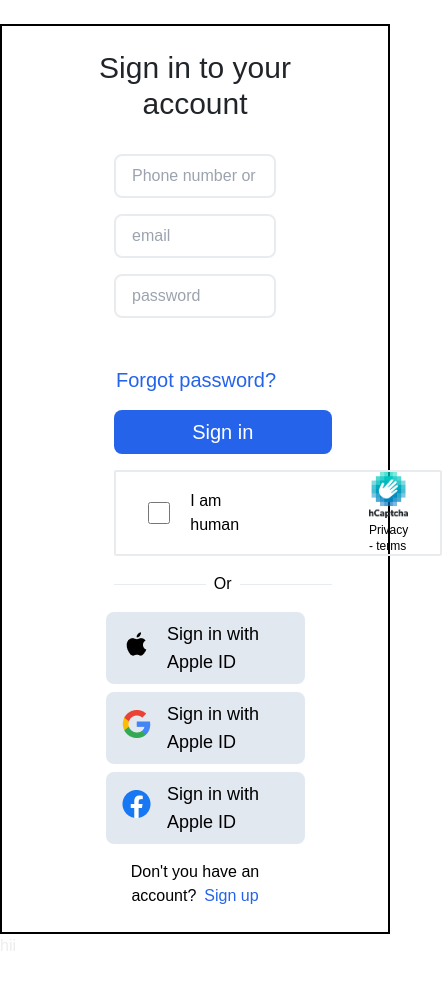
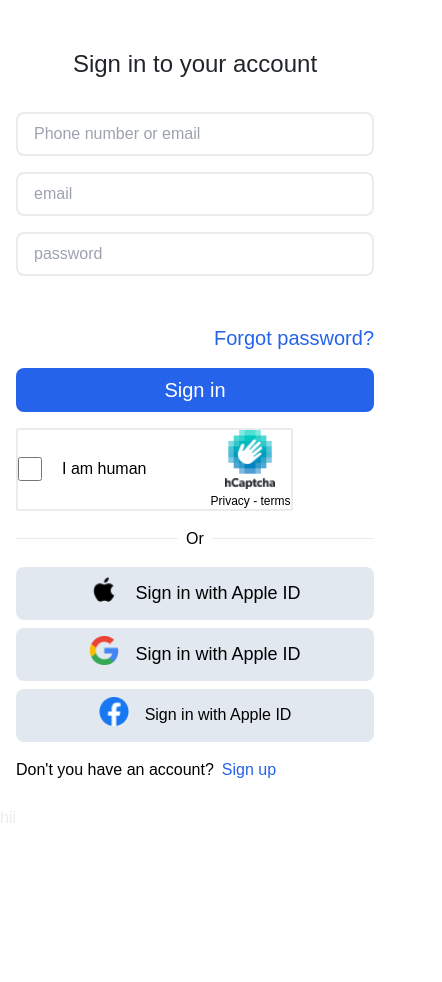
Before and after one commit to Abdullah6346/chat-app-contest, a Next.js app: page /signin in a window 390 px wide. Shown: the whole page, 442 px wide, since content can reach past the window. After the commit the page ends 854 px from the top, so only its background shows below. Built offline with nearby package versions, Linux system fonts and the light colour scheme.

Commit message:
add  features

```diff
--- a/src/app/signin/page.tsx
+++ b/src/app/signin/page.tsx
@@ -5,7 +5,7 @@ const page = () => {
   return (
     <div className="  bg-[#FFFFFF] py-6">
       <div className="grid grid-cols-1 sm:grid-cols-2 mx-auto container ">
-        <div className=" w-full border-2 border-black">
+        <div className=" w-full ">
           <SigninForm />
         </div>
         <div>hii</div>
--- a/src/components/signin/Apple.tsx
+++ b/src/components/signin/Apple.tsx
@@ -3,7 +3,10 @@ import React from "react";
 
 const Apple = () => {
   return (
-    <div className="flex items-center justify-center gap-4 bg-slate-200 px-4 py-2 rounded-lg w-[85%]">
+    <div
+      className="flex items-center justify-center gap-4 bg-slate-200 xl:px-4 py-2 rounded-lg xl:w-[85%]
+    lg:w-[82%] md:w-[100%]   "
+    >
       <Image
         src="/icons/apple.png"
         alt="apple"
--- a/src/components/signin/CaptchaButton.tsx
+++ b/src/components/signin/CaptchaButton.tsx
@@ -4,13 +4,13 @@ import captcha from "../../../public/Logo.png";
 
 const captchaButton = () => {
   return (
-    <div className="px-8  border-2 border-[#E9ECEF] rounded-sm flex items-center justify-start gap-[7.5rem]">
+    <div className="sm:px-8  border-2 border-[#E9ECEF] rounded-sm flex items-center justify-start xl:gap-[7.5rem] lg-[5.3rem] gap-16">
       <div className="flex items-center justify-center gap-5">
         <input
           type="checkbox"
           id="checkbox"
           name="checkbox"
-          className="w-8 h-8 rounded-lg"
+          className="w-6 h-6 rounded-lg"
         />
         <label className="text-black">I am human</label>
       </div>
--- a/src/components/signin/Facebook.tsx
+++ b/src/components/signin/Facebook.tsx
@@ -3,7 +3,7 @@ import React from "react";
 
 const Apple = () => {
   return (
-    <div className="flex items-center justify-center gap-4 bg-slate-200 px-4 py-2 rounded-lg w-[85%]">
+    <div className="flex items-center justify-center gap-4 bg-slate-200 xl:px-4 py-2 rounded-lg xl:w-[85%]  lg:w-[82%] md:w-[100%]">
       <Image
         src="/icons/Facebook.png"
         alt="apple"
@@ -11,7 +11,7 @@ const Apple = () => {
         height={30}
         className="pb-2"
       />
-      <p className="text-black text-lg">Sign in with Apple ID</p>
+      <p className="text-black  sm:text-lg">Sign in with Apple ID</p>
     </div>
   );
 };
--- a/src/components/signin/Google.tsx
+++ b/src/components/signin/Google.tsx
@@ -3,7 +3,10 @@ import React from "react";
 
 const Apple = () => {
   return (
-    <div className="flex items-center justify-center gap-4 bg-slate-200 px-4 py-2 rounded-lg w-[85%]">
+    <div
+      className="flex items-center justify-center gap-4 bg-slate-200 xl:px-4 py-2 rounded-lg xl:w-[85%]
+     lg:w-[82%] md:w-[100%]"
+    >
       <Image
         src="/icons/Google.png"
         alt="apple"
--- a/src/components/signin/SigninButton.tsx
+++ b/src/components/signin/SigninButton.tsx
@@ -2,7 +2,7 @@ import React from "react";
 
 const SigninButton = () => {
   return (
-    <button className="bg-blue-600 text-xl text-white px-6 ml-16 py-2 rounded-lg w-[100%]">
+    <button className="bg-blue-600 text-xl text-white px-6 xl:ml-16 py-2 rounded-lg w-[100%]">
       Sign in
     </button>
   );
--- a/src/components/signin/SigninForm.tsx
+++ b/src/components/signin/SigninForm.tsx
@@ -10,15 +10,15 @@ import Signup from "./Signup";
 
 const Form = () => {
   return (
-    <div className=" px-12 py-6">
-      <div className="text-3xl text-[#212529] text-center">
+    <div className="px-4 sm:px-12 py-6">
+      <div className=" text-2xl sm:text-3xl text-[#212529] text-center">
         <h1>Sign in to your account</h1>
       </div>
       <form
         className="flex flex-col justify-between items-start
         gap-4  "
       >
-        <div className="flex flex-col gap-4 px-16 justify-center py-8 w-[100%] ">
+        <div className="flex flex-col gap-4 lg:px-16 justify-center py-8 w-[100%] ">
           <input
             name="tel"
             id="tel"
@@ -41,19 +41,19 @@ const Form = () => {
             className="px-4 py-2 rounded-lg border-2 border-[#E9ECEF]"
           />
         </div>
-        <div className="text-blue-600 text-xl w-[100%] px-16 text-end">
+        <div className="text-blue-600 text-xl w-[100%] lg:px-16 text-end">
           <Link href="/">Forgot password?</Link>
         </div>
-        <div className="w-[75%] ">
+        <div className="xl:w-[75%] lg:w-[70%] md:w-[100%] w-full lg:ml-14 xl:ml-0">
           <SigninButton />
         </div>
-        <div className=" ml-16">
+        <div className=" xl:ml-16 lg:ml-14">
           <CaptchaButton />
         </div>
-        <div className="w-[75%] ml-16">
+        <div className="xl:w-[75%] lg:w-[70%] md:w-[100%] w-full xl:ml-16 lg:ml-14">
           <OrBorder />
         </div>
-        <div className="flex flex-col gap-2 mx-auto container pl-14">
+        <div className="flex flex-col gap-2 mx-auto container xl:pl-14 lg:pl-12">
           <Apple />
           <Google />
           <Facebook />
--- a/src/components/signin/Signup.tsx
+++ b/src/components/signin/Signup.tsx
@@ -4,7 +4,7 @@ import React from "react";
 const Signup = () => {
   return (
     <div className="container mx-auto space-x-3">
-      <p className="text-black text-center px-16 ">
+      <p className="text-black text-center xl:px-16 ">
         Don&apos;t you have an account?
         <Link href="/signup" className="text-blue-600 ml-2">
           Sign up
```
